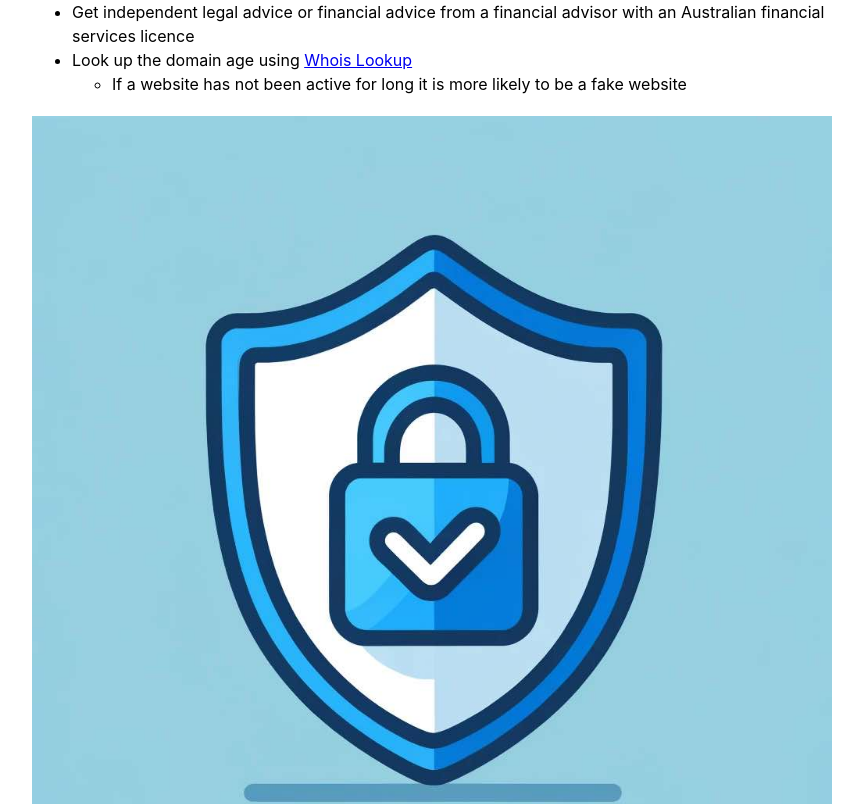
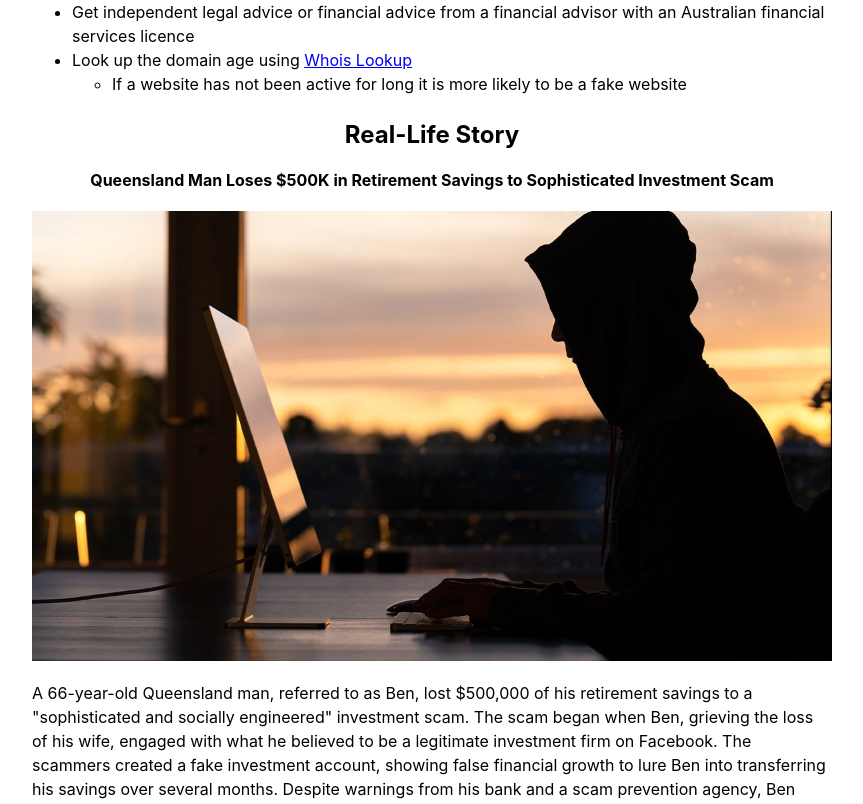
Before and after one commit to YQiZhu/ScamGuard, a React (Create React App) app in the folder scamguard_react/: page /investment-scams in a window 1280 px wide. Shown: the part 2067-2871 px from the top of the page, without its empty margins (208-1071 px from the left). Built offline with nearby package versions, Linux system fonts and the light colour scheme.

Commit message:
Update InvestmentScams added image and changed location

```diff
--- a/scamguard_react/src/IdentifyScams/InvestmentScams.js
+++ b/scamguard_react/src/IdentifyScams/InvestmentScams.js
@@ -58,12 +58,12 @@ function InvestmentScams() {
                       </li>
                     </ul>
                  </p>
-                    <img src="/images/scam_guard_logo.jpg" alt="ScamGuard Logo" className="example-image" />
 
                     {/* Real-Life Story Section */}
                     <section className="real-life-story">
                         <h3>Real-Life Story</h3>
                         <h4>Queensland Man Loses $500K in Retirement Savings to Sophisticated Investment Scam</h4> {/* Story Title */}
+                        <img src="/images/Investmentrealstory.jpeg" alt="Investment real story" className="example-image" />
                         <p>
                             A 66-year-old Queensland man, referred to as Ben, lost $500,000 of his retirement savings to a "sophisticated and socially engineered" investment scam. The scam began when Ben, grieving the loss of his wife, engaged with what he believed to be a legitimate investment firm on Facebook. The scammers created a fake investment account, showing false financial growth to lure Ben into transferring his savings over several months. Despite warnings from his bank and a scam prevention agency, Ben continued with the investment until it was too late to recover his funds. The incident highlights the emotional and financial devastation caused by such scams, especially targeting vulnerable individuals. Ben hopes sharing his story will prevent others from making similar mistakes.
                         </p>
```
